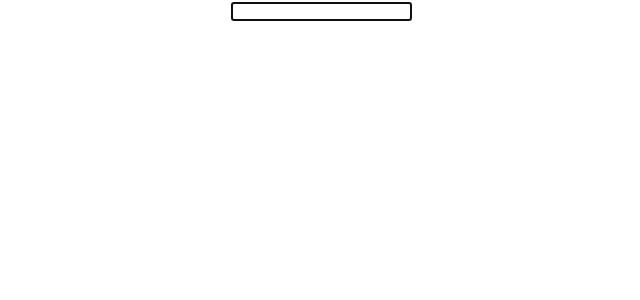
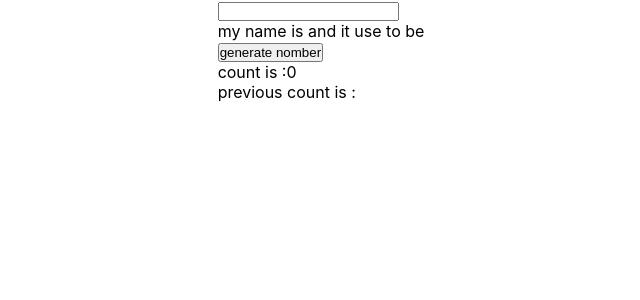
Before and after one commit to Atefeh-MN/ReactcourseCode, a React (Create React App) app: page / in a window 1280 px wide. Shown: the top 300 px of the page, without its empty margins (319-959 px from the left). Built offline with nearby package versions, Linux system fonts and the light colour scheme.

Commit message:
example to store the value of prevState with useRef

```diff
--- a/src/App.js
+++ b/src/App.js
@@ -14,6 +14,7 @@ import ProductsList from './components/ProductsList/ProductsList';
 import Wrapper from './components/Hoc/Wrapper';
 import ProductsProvider from './components/Providers/ProductsProvider';
 import FunctionalRef from './components/ref/FunctinalRef';
+import UseRefExample from './components/ref/UserefExample';
 
 
 const App = () => {
@@ -21,8 +22,8 @@ const App = () => {
     return (
          <>
 
-         <FunctionalRef/>
 
+            <UseRefExample/>
              {/* <ProductsProvider>
             <Navbar />
             <ProductsList/>
--- /dev/null
+++ b/src/components/ref/UserefExample.jsx
@@ -0,0 +1,45 @@
+import { useRef, useState, useEffect } from 'react';
+
+
+
+const UseRefExample = () => {
+
+
+    const [inputValue,setInputValue]=useState("");
+    const [count,setCount]=useState(0)
+    // const resetHandler=()=>{
+    //     setInputValue("")
+    // }
+
+    const changeHandler=(e)=>{
+        setInputValue(e.target.value)
+    }
+    const previousCount=useRef();
+    // const inputRef=useRef();
+     const previousValue=useRef();
+    useEffect(()=>{
+     previousValue.current=inputValue;
+
+    },[inputValue])
+
+    useEffect(()=>{
+        previousCount.current=count;
+    },[count])
+
+    return (
+        <div>
+            <input type="text" onChange={changeHandler} value={inputValue}/>
+            {/* <button onClick={resetHandler}>
+                Reset
+            </button> */}
+            <p>my name is {inputValue} and it use to be {previousValue.current}</p>
+            <div>
+                <button onClick={()=>setCount(Math.ceil(Math.random()*100))}>generate nomber</button>
+                <div>count is :{count}</div>
+                <div>previous count is :{previousCount.current}</div>
+            </div>
+        </div>
+     );
+}
+
+export default UseRefExample;
```
